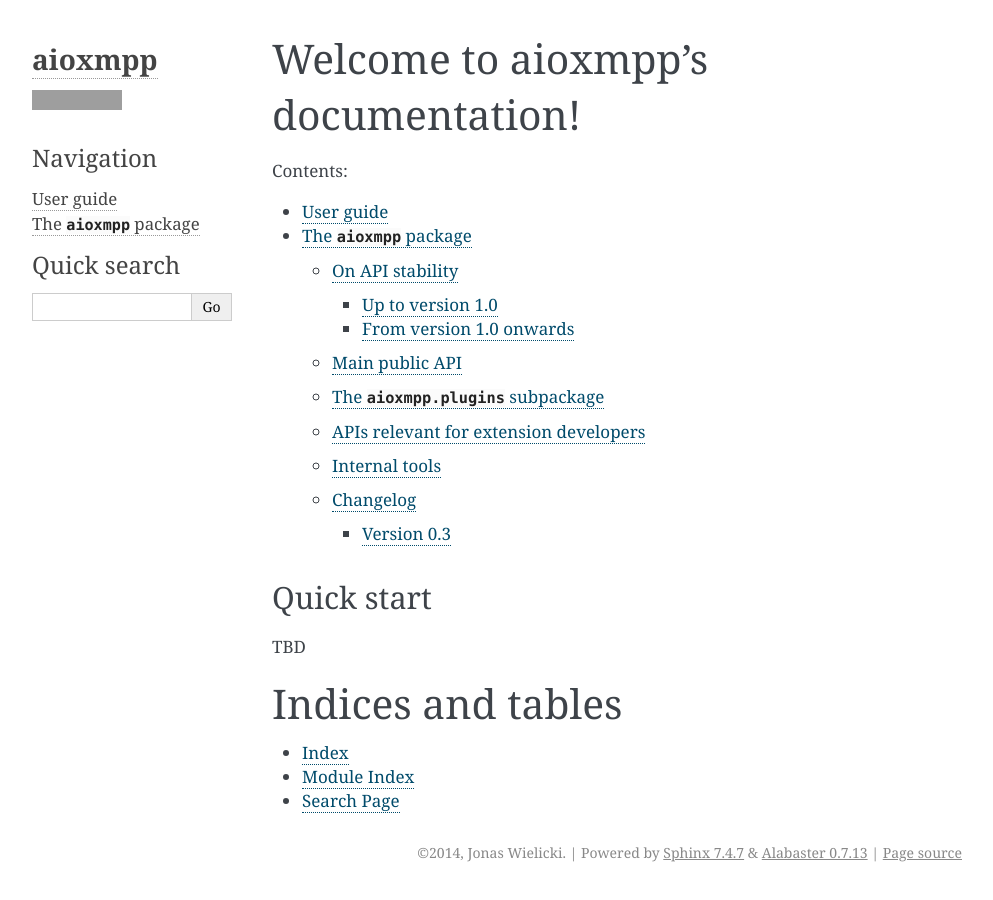
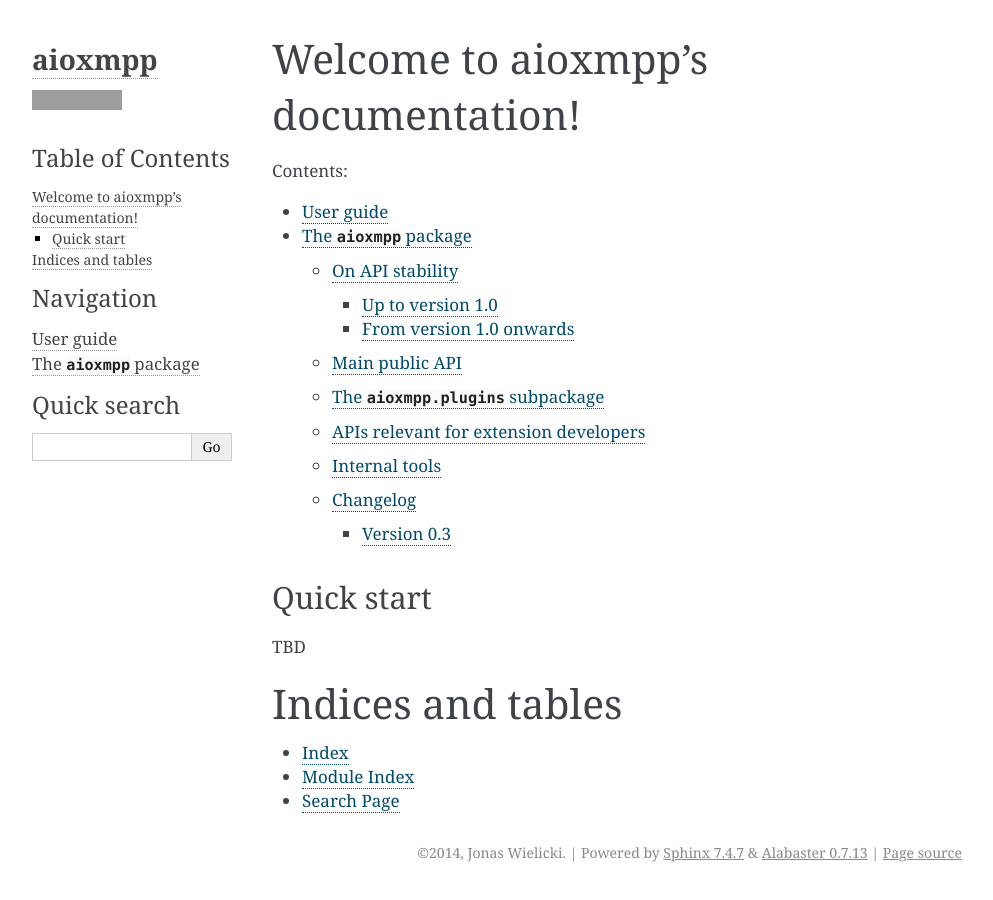
Before and after one commit to horazont/aioxmpp, a Sphinx documentation site: the page built from docs/index.rst, in a window 1280 px wide. Shown: the whole page, without its empty margins (148-1141 px from the left). Built offline with Sphinx 7.4.7, drawn with Linux system fonts in a browser that asks for light colours; pages that are not in the unit, such as notebooks, are missing from menus; grey boxes are pictures that could not be loaded.

Commit message:
Add local toc to documentation

```diff
--- a/docs/conf.py
+++ b/docs/conf.py
@@ -111,6 +111,7 @@ html_theme_options = {
 html_sidebars = {
     '**': [
         'about.html',
+        'localtoc.html',
         'navigation.html',
         'relations.html',
         'searchbox.html',
```
